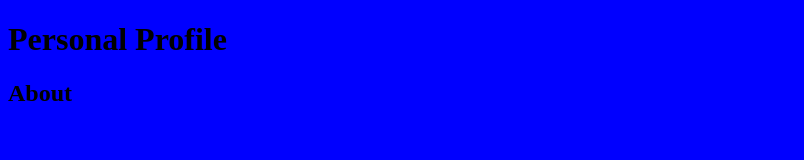
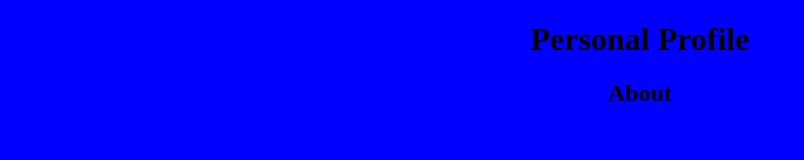
Before and after one commit to Jaloch-glitch/1st-ip, a plain HTML site: page index.html in a window 1280 px wide. Shown: the whole page, without its empty margins (0-804 px from the left). Drawn offline with Linux system fonts and the light colour scheme.

Commit message:
add class topic for h1 and h2 and text align centre

```diff
--- a/css/styles.css
+++ b/css/styles.css
@@ -1,3 +1,6 @@
 body {
 	background-color: blue;
 }
+.topic {
+	text-align: center;
+}
```
